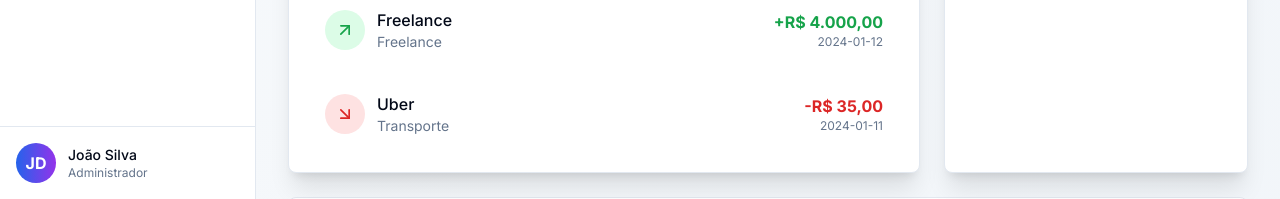
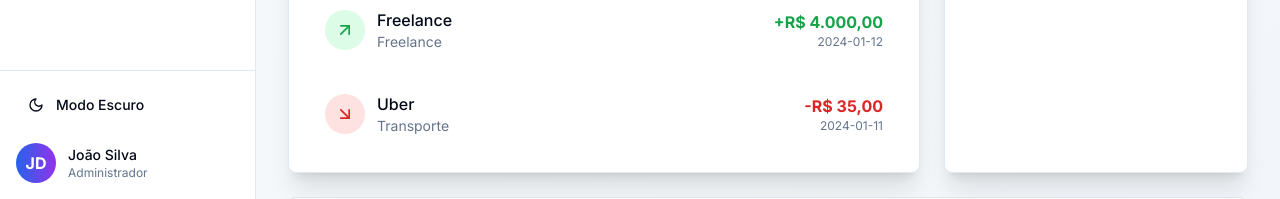
Before and after one commit to nosdejr/financas-familiar, a Next.js app: page / in a window 1280 px wide. Shown: the part 601-800 px from the top of the page. Built offline with nearby package versions, Linux system fonts and the light colour scheme.

Commit message:
Add dark/light mode toggle button

```diff
--- a/src/components/dashboard/dashboard.tsx
+++ b/src/components/dashboard/dashboard.tsx
@@ -1,6 +1,7 @@
 "use client"
 
-import { useState } from "react"
+import { useState, useEffect } from "react"
+import { useTheme } from "next-themes"
 import { Card, CardContent, CardHeader, CardTitle } from "@/components/ui/card"
 import { Button } from "@/components/ui/button"
 import { Badge } from "@/components/ui/badge"
@@ -15,12 +16,24 @@ import {
   CreditCard,
   Target,
   PieChart,
-  BarChart3
+  BarChart3,
+  Moon,
+  Sun
 } from "lucide-react"
 import { formatCurrency } from "@/lib/utils"
 
 export function Dashboard() {
   const [isMobile, setIsMobile] = useState(false)
+  const { theme, setTheme } = useTheme()
+  const [mounted, setMounted] = useState(false)
+
+  useEffect(() => {
+    setMounted(true)
+  }, [])
+
+  if (!mounted) {
+    return null
+  }
 
   // Mock data - will be replaced with real data from Supabase
   const mockData = {
@@ -80,8 +93,17 @@ export function Dashboard() {
             </button>
           ))}
         </nav>
-        <div className="p-4 border-t border-slate-200 dark:border-slate-800">
-          <div className="flex items-center gap-3">
+        <div className="p-4 border-t border-slate-200 dark:border-slate-800 space-y-3">
+          <Button
+            variant="ghost"
+            size="sm"
+            onClick={() => setTheme(theme === "dark" ? "light" : "dark")}
+            className="w-full justify-start gap-3"
+          >
+            {theme === "dark" ? <Sun className="w-4 h-4" /> : <Moon className="w-4 h-4" />}
+            {theme === "dark" ? "Modo Claro" : "Modo Escuro"}
+          </Button>
+          <div className="flex items-center gap-3 pt-2">
             <div className="w-10 h-10 rounded-full bg-gradient-to-r from-blue-600 to-purple-600 flex items-center justify-center text-white font-bold">
               JD
             </div>
@@ -100,11 +122,20 @@ export function Dashboard() {
           <h1 className="text-2xl font-bold bg-gradient-to-r from-blue-600 to-purple-600 bg-clip-text text-transparent">
             FinanceFlow
           </h1>
-          <Button variant="ghost" size="icon">
-            <div className="w-8 h-8 rounded-full bg-gradient-to-r from-blue-600 to-purple-600 flex items-center justify-center text-white text-sm font-bold">
-              JD
-            </div>
-          </Button>
+          <div className="flex items-center gap-2">
+            <Button
+              variant="ghost"
+              size="icon"
+              onClick={() => setTheme(theme === "dark" ? "light" : "dark")}
+            >
+              {theme === "dark" ? <Sun className="w-5 h-5" /> : <Moon className="w-5 h-5" />}
+            </Button>
+            <Button variant="ghost" size="icon">
+              <div className="w-8 h-8 rounded-full bg-gradient-to-r from-blue-600 to-purple-600 flex items-center justify-center text-white text-sm font-bold">
+                JD
+              </div>
+            </Button>
+          </div>
         </div>
 
         {/* Quick Stats */}
```
